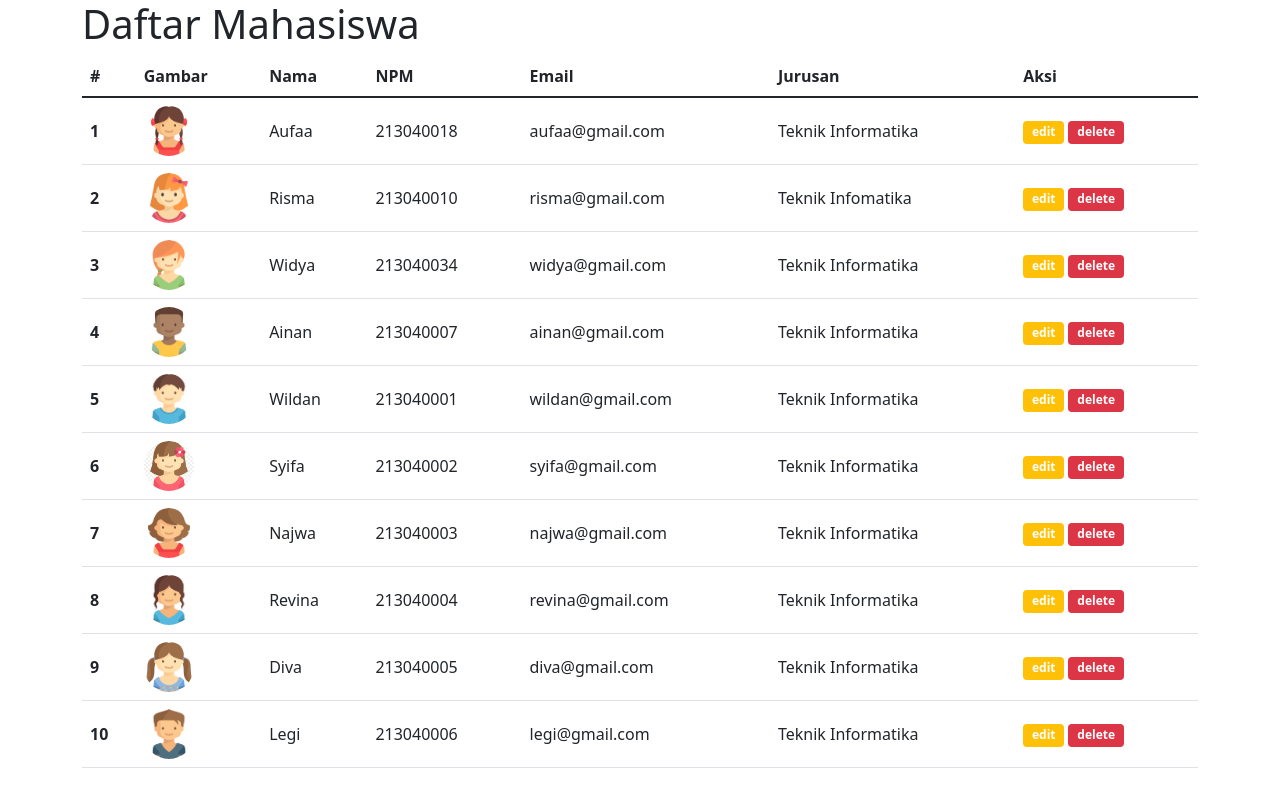
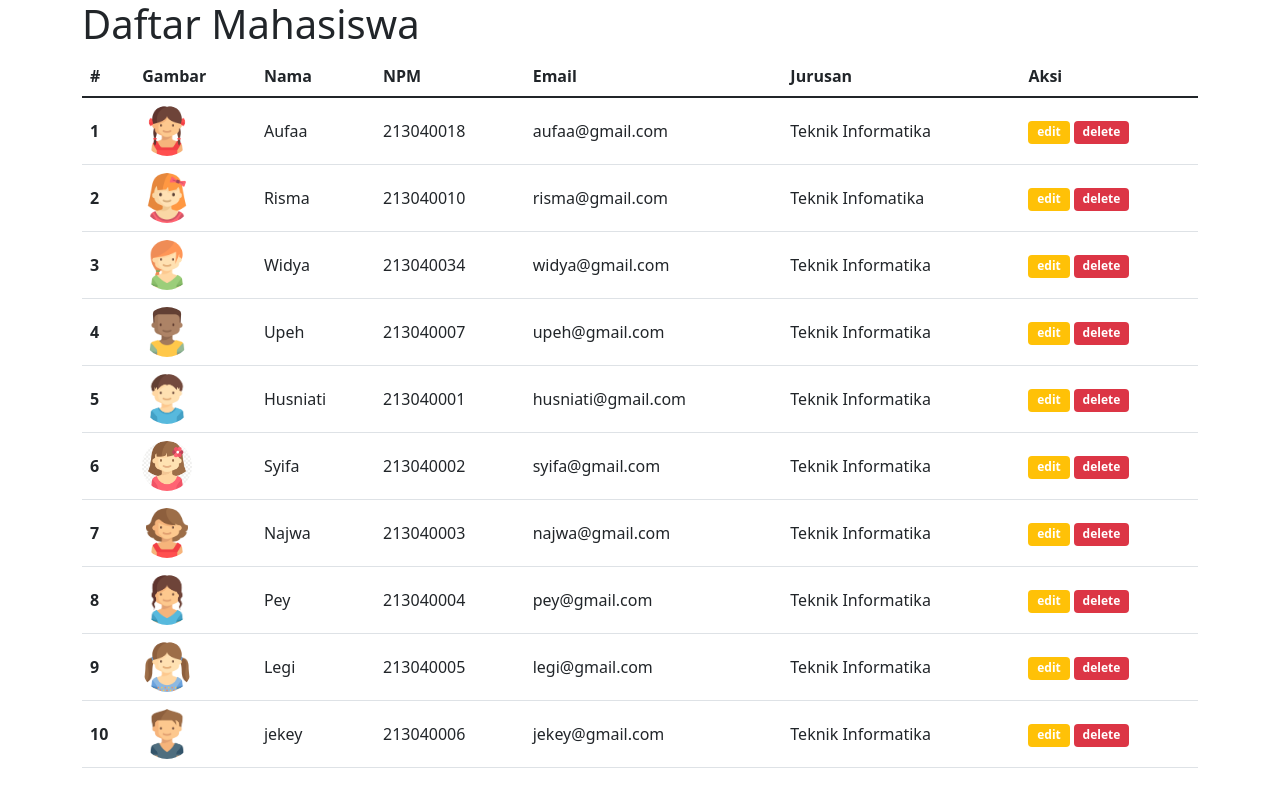
Before and after one commit to aufaahusniati/pw2022_a_213040018, a PHP site: page /kuliah_latihan2.php in a window 1280 px wide. Run offline with PHP 8.4, Linux system fonts and the light colour scheme.

Commit message:
Menyelesaikan latihan pertemuan6

```diff
--- a/kuliah/pertemuan6/kuliah_latihan2.php
+++ b/kuliah/pertemuan6/kuliah_latihan2.php
@@ -19,15 +19,15 @@ $mahasiswa = [
         "jurusan" => "Teknik Informatika",
         "gambar" => "img3.png"],
     [
-        "nama" => "Ainan",
+        "nama" => "Upeh",
         "npm" => "213040007",
-        "email" => "ainan@gmail.com",
+        "email" => "upeh@gmail.com",
         "jurusan" => "Teknik Informatika",
         "gambar" => "img4.png"],
     [
-        "nama" => "Wildan",
+        "nama" => "Husniati",
         "npm" => "213040001",
-        "email" => "wildan@gmail.com",
+        "email" => "husniati@gmail.com",
         "jurusan" => "Teknik Informatika",
         "gambar" => "img5.png"],
     [
@@ -43,21 +43,21 @@ $mahasiswa = [
         "jurusan" => "Teknik Informatika",
         "gambar" => "img7.png"],
     [
-        "nama" => "Revina",
+        "nama" => "Pey",
         "npm" => "213040004",
-        "email" => "revina@gmail.com",
+        "email" => "pey@gmail.com",
         "jurusan" => "Teknik Informatika",
         "gambar" => "img8.png"],
     [
-        "nama" => "Diva",
+        "nama" => "Legi",
         "npm" => "213040005",
-        "email" => "diva@gmail.com",
+        "email" => "legi@gmail.com",
         "jurusan" => "Teknik Informatika",
         "gambar" => "img9.png"],
     [
-        "nama" => "Legi",
+        "nama" => "jekey",
         "npm" => "213040006",
-        "email" => "legi@gmail.com",
+        "email" => "jekey@gmail.com",
         "jurusan" => "Teknik Informatika",
         "gambar" => "img10.png"]
 
```
